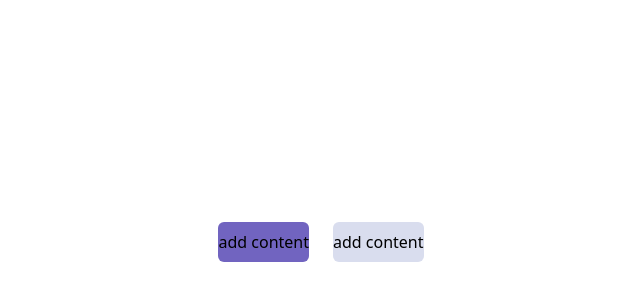
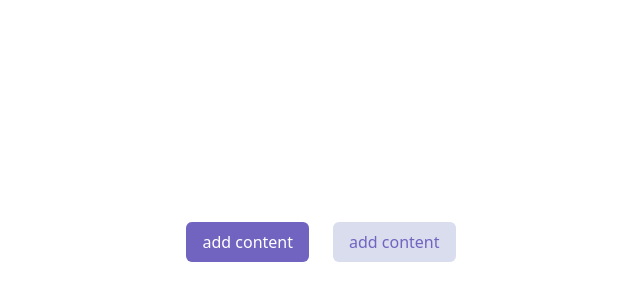
Before and after one commit to Mohfazam/SecondBrain, a React (Vite) app in the folder Frontend/: page / in a window 1280 px wide. Shown: the part 208-508 px from the top of the page, without its empty margins (319-959 px from the left). Built offline with nearby package versions, Linux system fonts and the light colour scheme.

Commit message:
Button Almost Ready

```diff
--- a/Frontend/src/components/ui/Button.tsx
+++ b/Frontend/src/components/ui/Button.tsx
@@ -12,10 +12,10 @@ const vareintClasses = {
     "secondary":"bg-purple-200 text-purple-600"
 };
 
-const defaultStyles = "px- py-2 rounded-md"
+const defaultStyles = "px-4 py-2 rounded-md"
 
 export function Button({varient, text, startIcon, endIcon}: Buttonprops){
-    return <button className={`${vareintClasses[varient]}${defaultStyles}`}>
+    return <button className={`${vareintClasses[varient]} ${defaultStyles}`}>
         {text}
     </button>
 }
```
